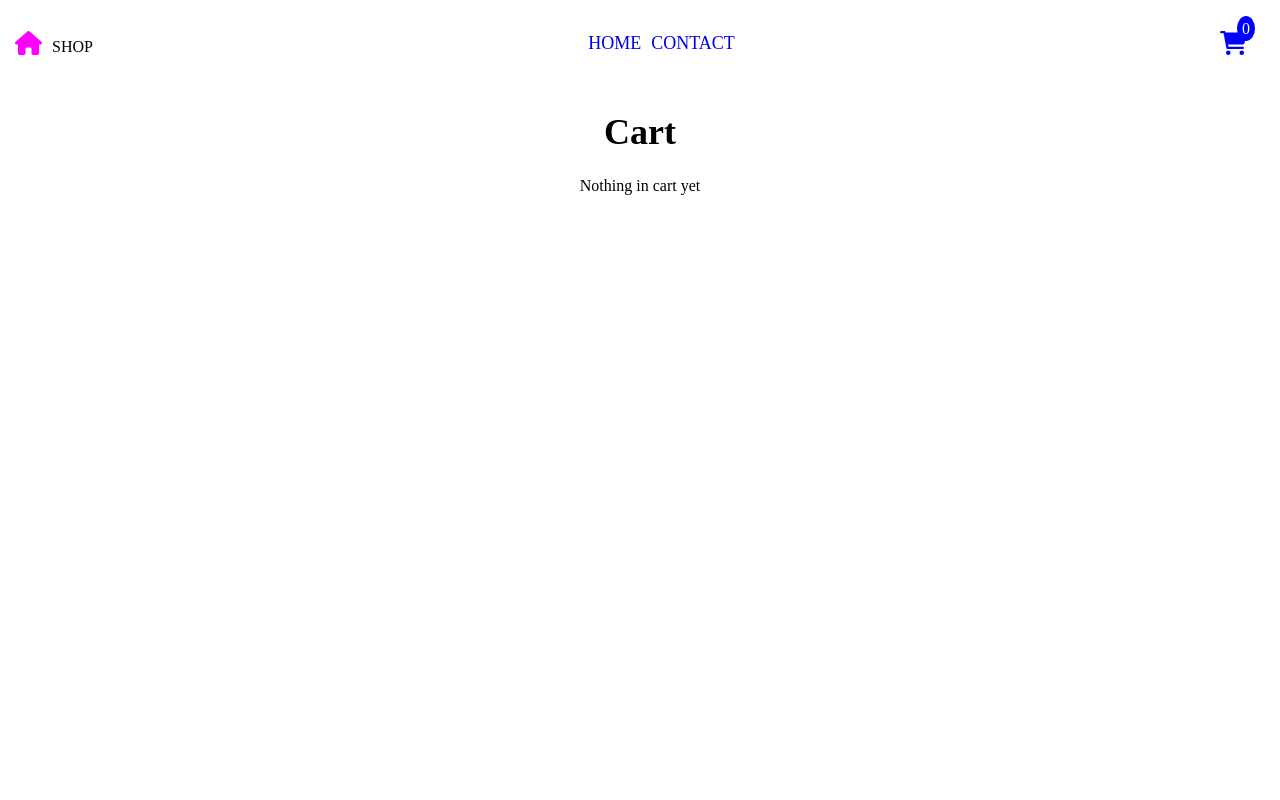
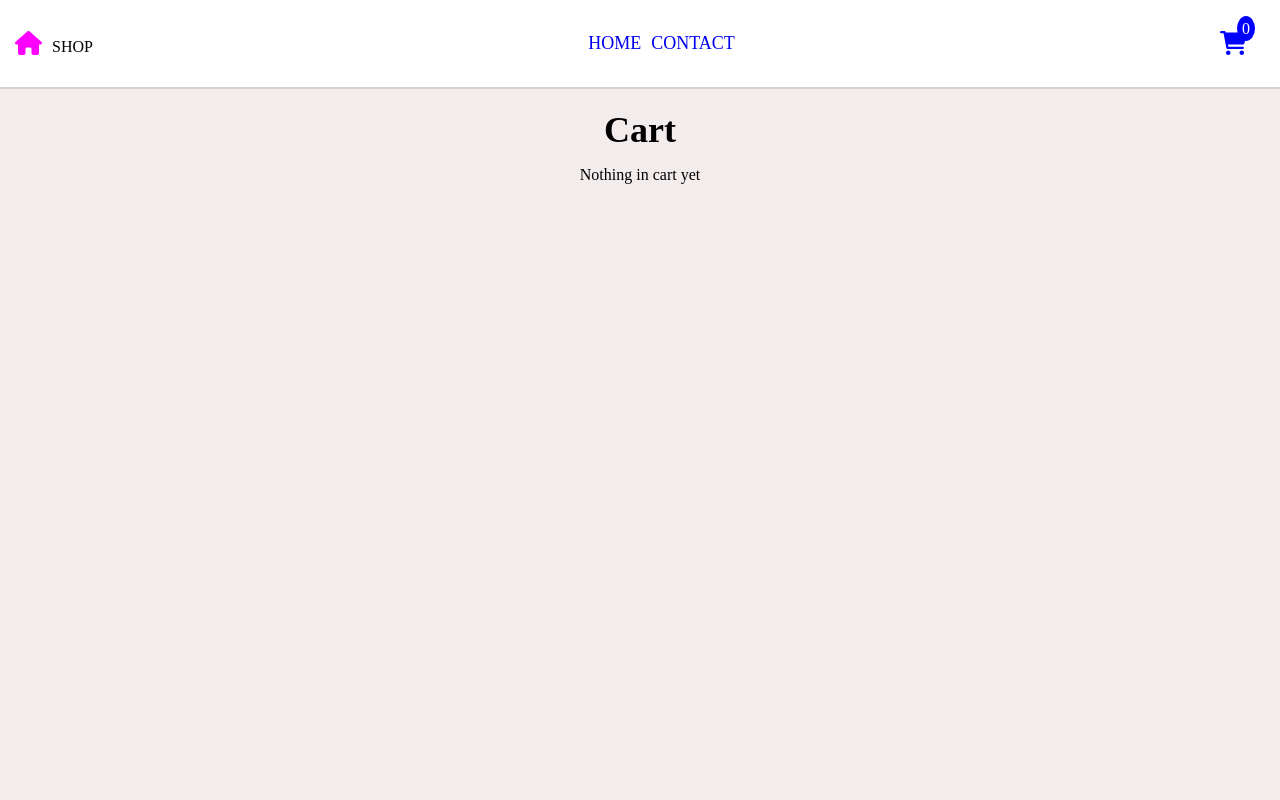
Before and after one commit to tnjensen/CA, a React (Vite) app: page /cart in a window 1280 px wide. Shown: the top 800 px of the page. Built offline with nearby package versions, Linux system fonts and the light colour scheme.

Commit message:
Edited margin headings

```diff
--- a/src/components/cart/Cart.jsx
+++ b/src/components/cart/Cart.jsx
@@ -33,9 +33,7 @@ function Cart(){
     }
     return(
         <div className={styles.cartContent}>
-            <div className={styles.cartHeader}>
-                <h1>Cart</h1>
-            </div>
+            <h1 className={styles.cartHeader}>Cart</h1>
             <div className={styles.cartCards}>
             {cart.length ? (
                 cart.map((product) => (
--- a/src/components/cart/cart.module.css
+++ b/src/components/cart/cart.module.css
@@ -11,6 +11,8 @@
 .cartHeader{
     min-width: 100%;
     text-align: center;
+    margin: 0;
+    padding: 20px 0 15px 0;
 }
 .cartCard{
     display: flex;
--- a/src/components/contact/contact.module.css
+++ b/src/components/contact/contact.module.css
@@ -3,8 +3,9 @@
     text-align: center;
     position: relative;
 }
-.mainContent h2{
-    margin-top: 40px;
+.contactHeader{
+    margin: 0;
+    padding-top: 20px;
 }
 .contactForm{
     margin-top: 20px;
@@ -61,15 +62,6 @@ textarea::placeholder{
     left: 50%;
     transform: translateX(-50%);
 }
-.counter{
-    color: #fffefe;
-    background-color: var(--primary-color);
-    position: absolute;
-    top: -80px;
-    right: 10px;
-    border-radius: 50%;
-    padding: 0 3px;
-}
 @media screen and (min-width: 768px){
     h1{
         font-size: 36px;
--- a/src/components/header/header.module.css
+++ b/src/components/header/header.module.css
@@ -1,10 +1,11 @@
 .headerTop{
-
+    padding: 15px 0;
+    border-bottom: 2px solid rgba(33,33,33,.2);
 }
 .headerContent{
     max-width: 1440px;
     margin: 0 auto;
-    padding: 15px;
+    padding: 0 15px;
     display: flex;
     justify-content: space-between;
     align-items: center;
--- a/src/components/layout/Layout.jsx
+++ b/src/components/layout/Layout.jsx
@@ -10,9 +10,9 @@ function Layout(){
     return(
         <>
             <Header />
-           {/*  <div className={styles.wrapper}> */}
+            <div className={styles.wrapper}>
             <Outlet />
-           {/*  </div> */}
+            </div>
             <Footer />
         </>
     )
--- a/src/components/products/Products.jsx
+++ b/src/components/products/Products.jsx
@@ -61,11 +61,10 @@ function Products(){
     return(
         <>
         <div className={styles.searchBar}>
-            <input type="text" name='products' placeholder='Search for product'
+            <input type="text" name='products' placeholder='Search products'
             onChange={(e) => searchItems(e.target.value)}/>
         </div>
         <div className={styles.mainContent}>
-            {/* <div className={styles.counter}>{counter}</div> */}
             <div className={styles.products}>
             {searchInput.length > 1 ? (
                 filteredResults.map((product) => (
--- a/src/components/products/products.module.css
+++ b/src/components/products/products.module.css
@@ -60,8 +60,3 @@
         width: 250px;
     }
 }
-@media screen and (min-width: 1441px){
-   .counter{
-        right: 200px;
-   }
-}
```
